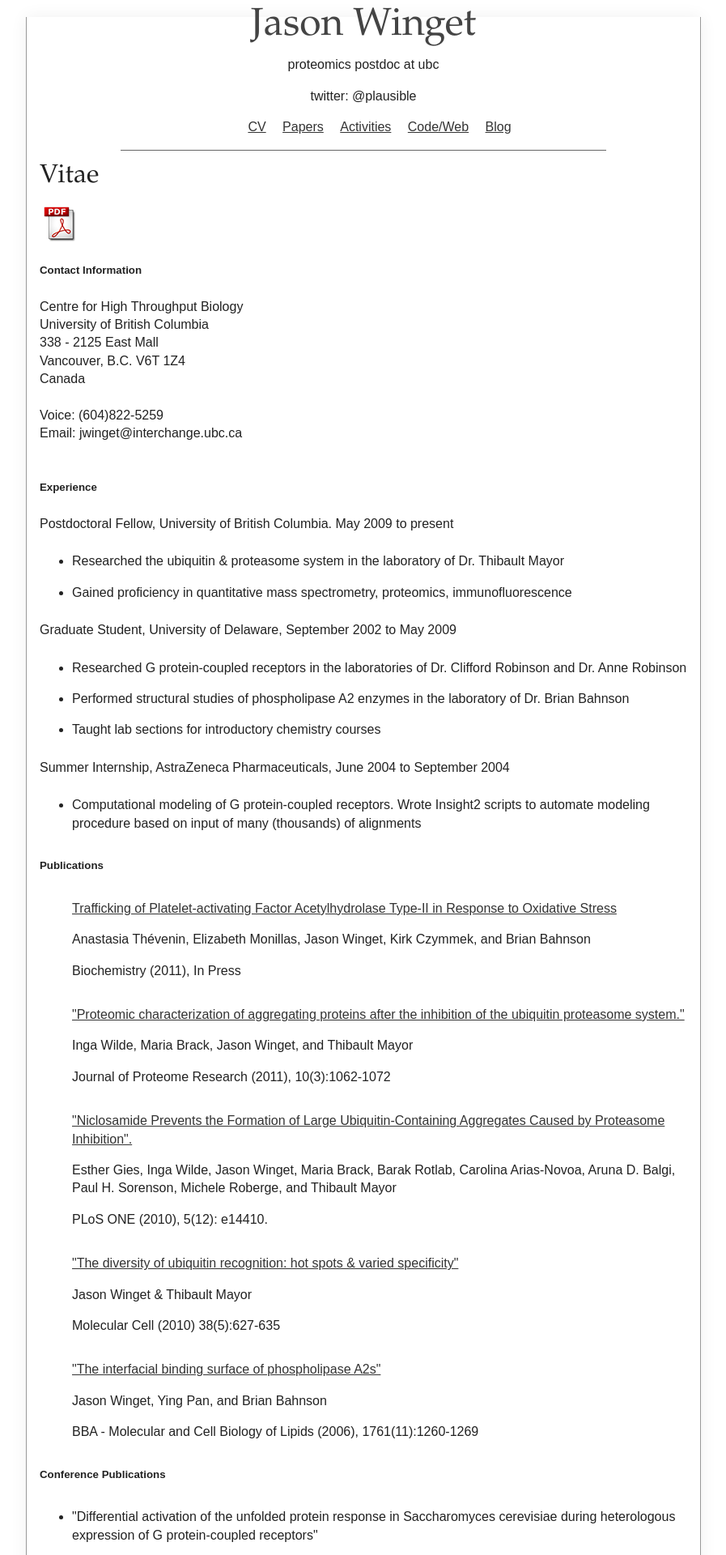
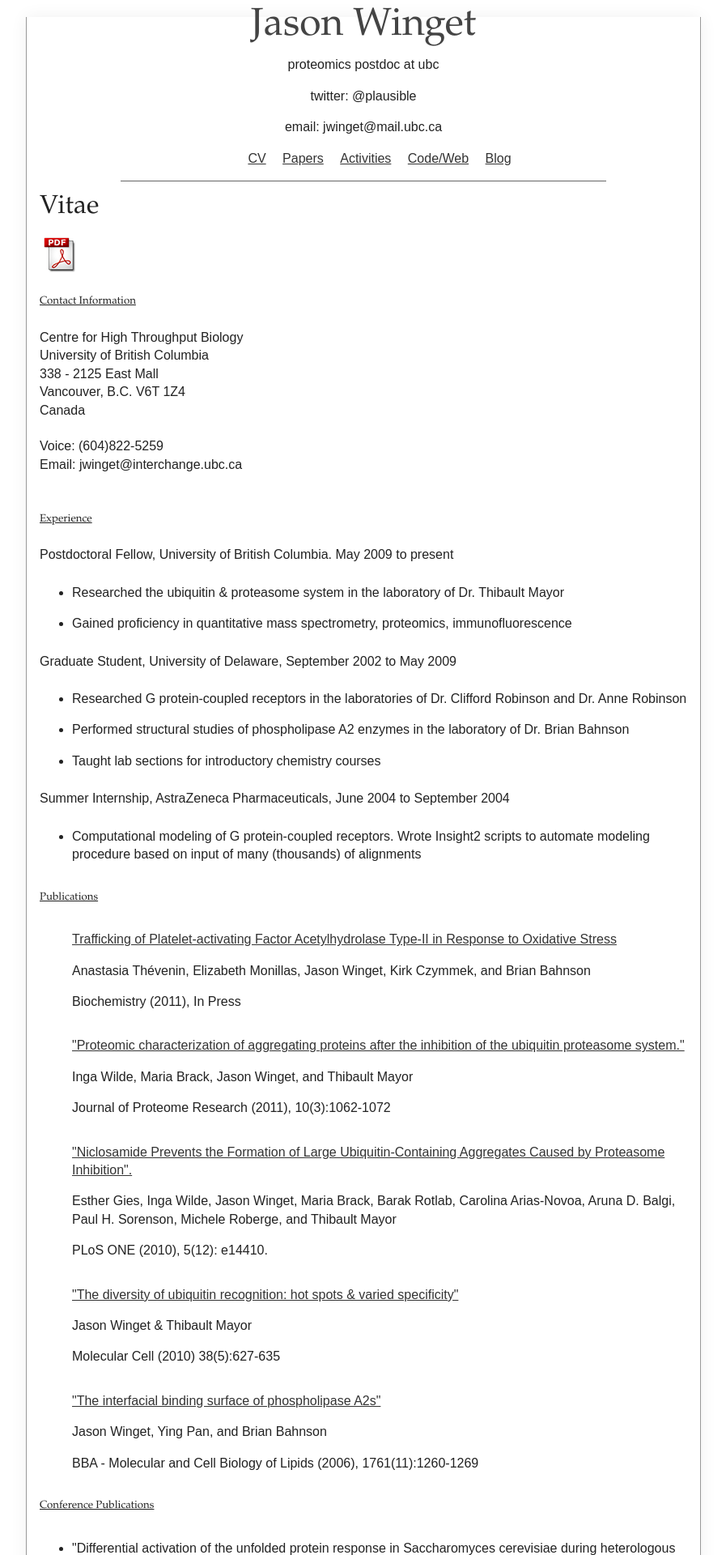
Before and after one commit to jwinget/jwinget.github.com, a Jekyll site: the page built from cv.html, in a window 1280 px wide. Shown: the top 1920 px of the page at 81% size, without its empty margins (191-1088 px from the left). Built offline with Jekyll 4.4.1, drawn with Linux system fonts in a browser that asks for light colours; nearby versions of some CDN libraries; some web fonts are replaced.

Commit message:
set h5 style for CV and added email

```diff
--- a/_layouts/default.html
+++ b/_layouts/default.html
@@ -42,6 +42,7 @@
 	<h1><a href='/'>Jason Winget</a></h1>
 	<h2>proteomics postdoc at ubc</h2>
 	<h3>twitter: @plausible</h3>
+	<h3>email: jwinget@mail.ubc.ca</h3>
 	<ul class=nav>
 		<li><a href='cv.html'>CV</a></li>
 		<li><a href='http://jasonwinget.net/#papers'>Papers</a></li>
--- a/css/style.css
+++ b/css/style.css
@@ -226,7 +226,8 @@ body { background: white; color: #222; line-height: 140%; }
 	box-shadow: 0 0 20px #F0F0F0;
 	}
 body { font-family: 'Coustard', 'Garamond', 'Georgia' serif; font-size: 1em; }
-h1 { font-family: 'Garamond', 'Georgia', serif; font-weight: normal; }
+h1, h5 { font-family: 'Garamond', 'Georgia', serif; font-weight: normal; }
+h5 { text-decoration: underline }
 header { text-align: center; }
 header h1 a { text-decoration: none; color: #444; font-size: 1.5em; }
 header h1 a:visited { color: #444; }
```
